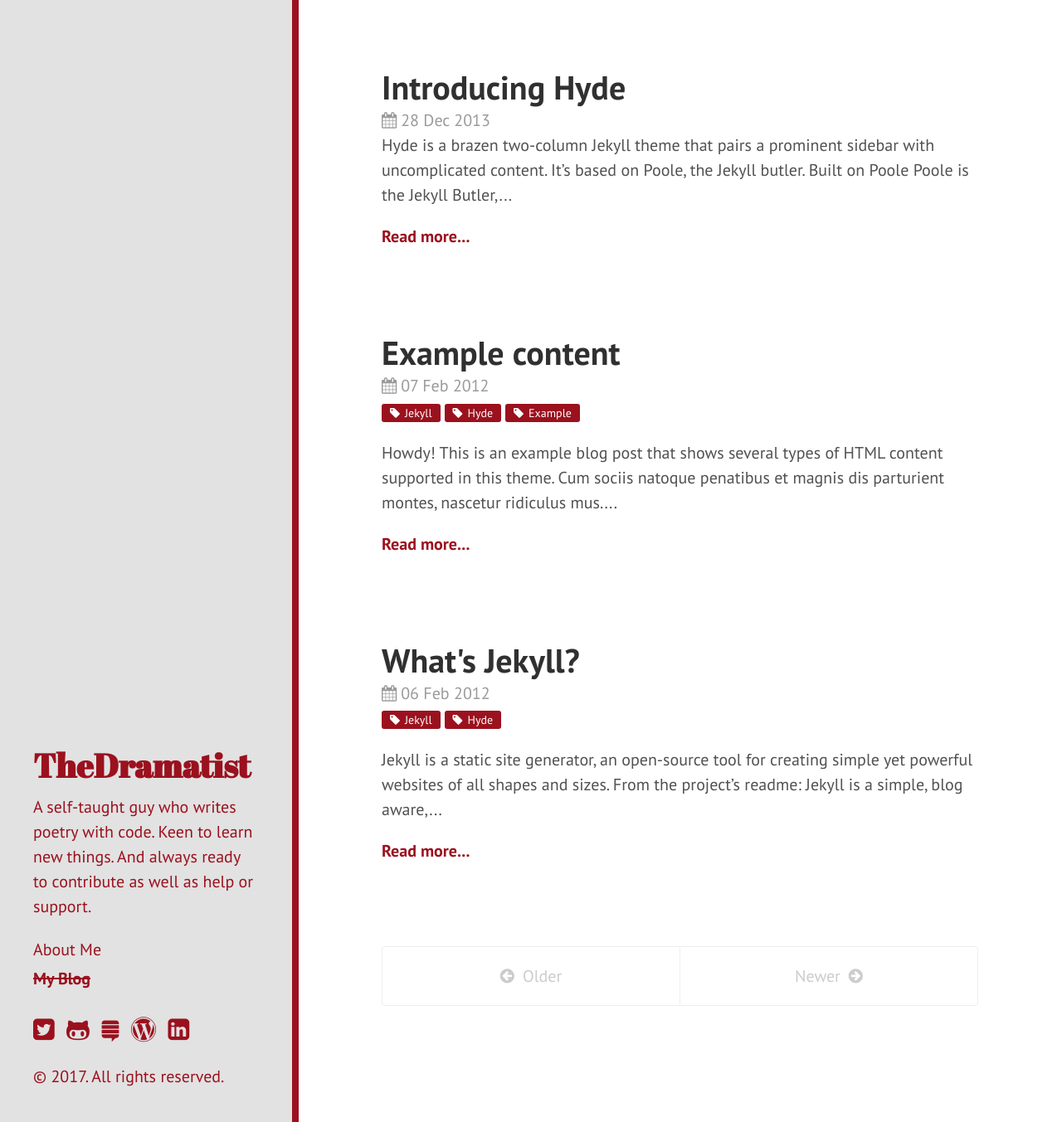
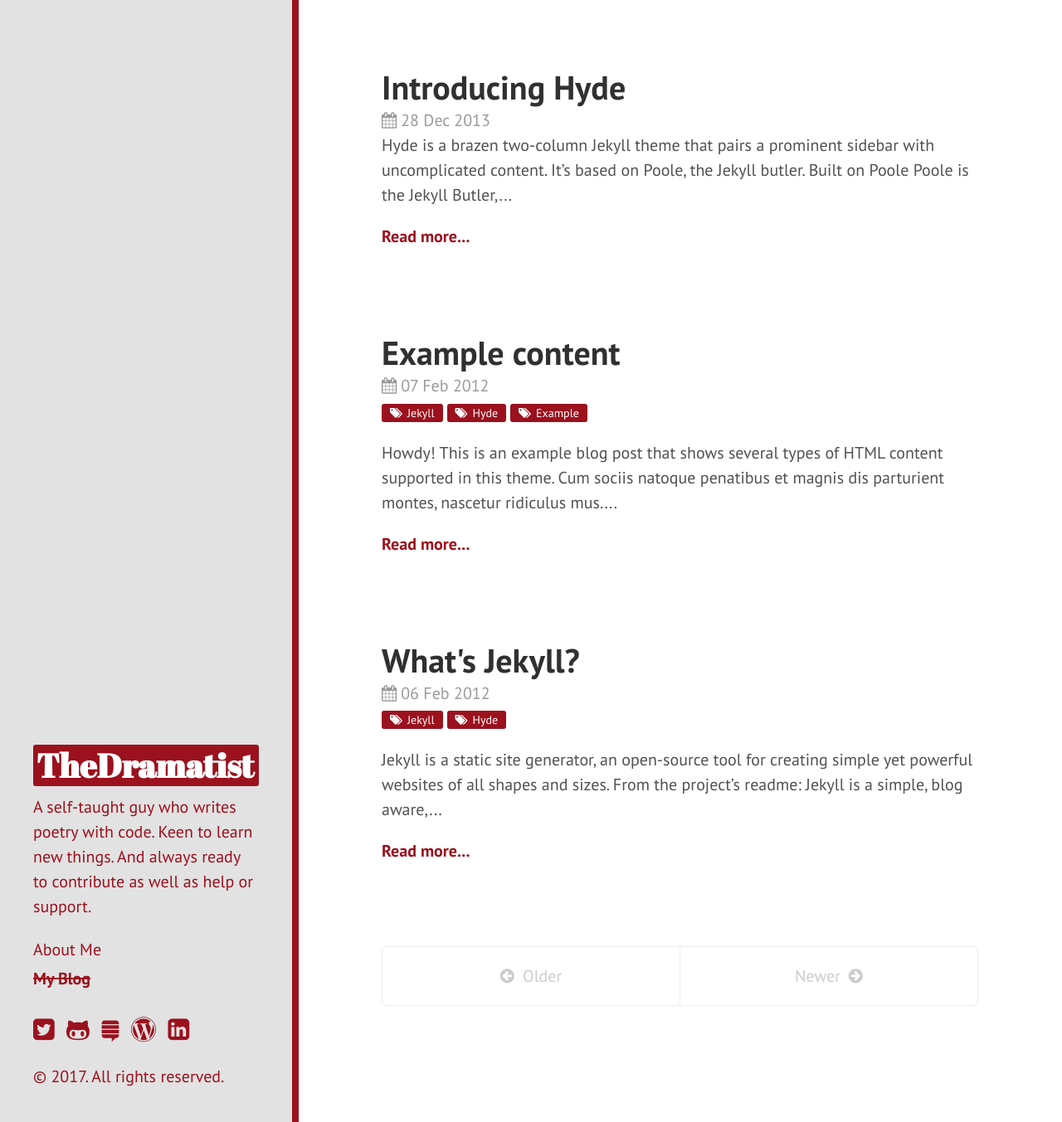
Before and after one commit to khanrn/codemascot.github.io, a Jekyll site: the page built from blog/index.html, in a window 1280 px wide and 1353 px high. Shown: the whole window at 83% size. Built offline with Jekyll 4.4.1, drawn with Linux system fonts in a browser that asks for light colours; Markdown is read by kramdown in place of the engine named in the settings; the list of posts is cut into pages by our own code.

Commit message:
Logo Focused

```diff
--- a/public/css/hyde.css
+++ b/public/css/hyde.css
@@ -69,7 +69,7 @@
     border-radius: 3px;
 }
 .categories span:before {
-    content: "\f02b ";
+    content: "\f02c";
     font-family: "FontAwesome";
     margin-right: 6px;
 }
@@ -112,14 +112,21 @@
 .sidebar a {
     color: #9b111e;
 }
+
+.sidebar-about h1 a {
+    color: #fff;
+    padding: 4px;
+}
 /* About section */
 
 .sidebar-about h1 {
-    color: #fff;
     margin-top: 0;
     font-family: "Abril Fatface", serif;
     font-size: 2rem;
+    background: #9b111e;
+    border-radius: 3px;
 }
+
 /* Sidebar nav */
 
 .sidebar-nav {
```
